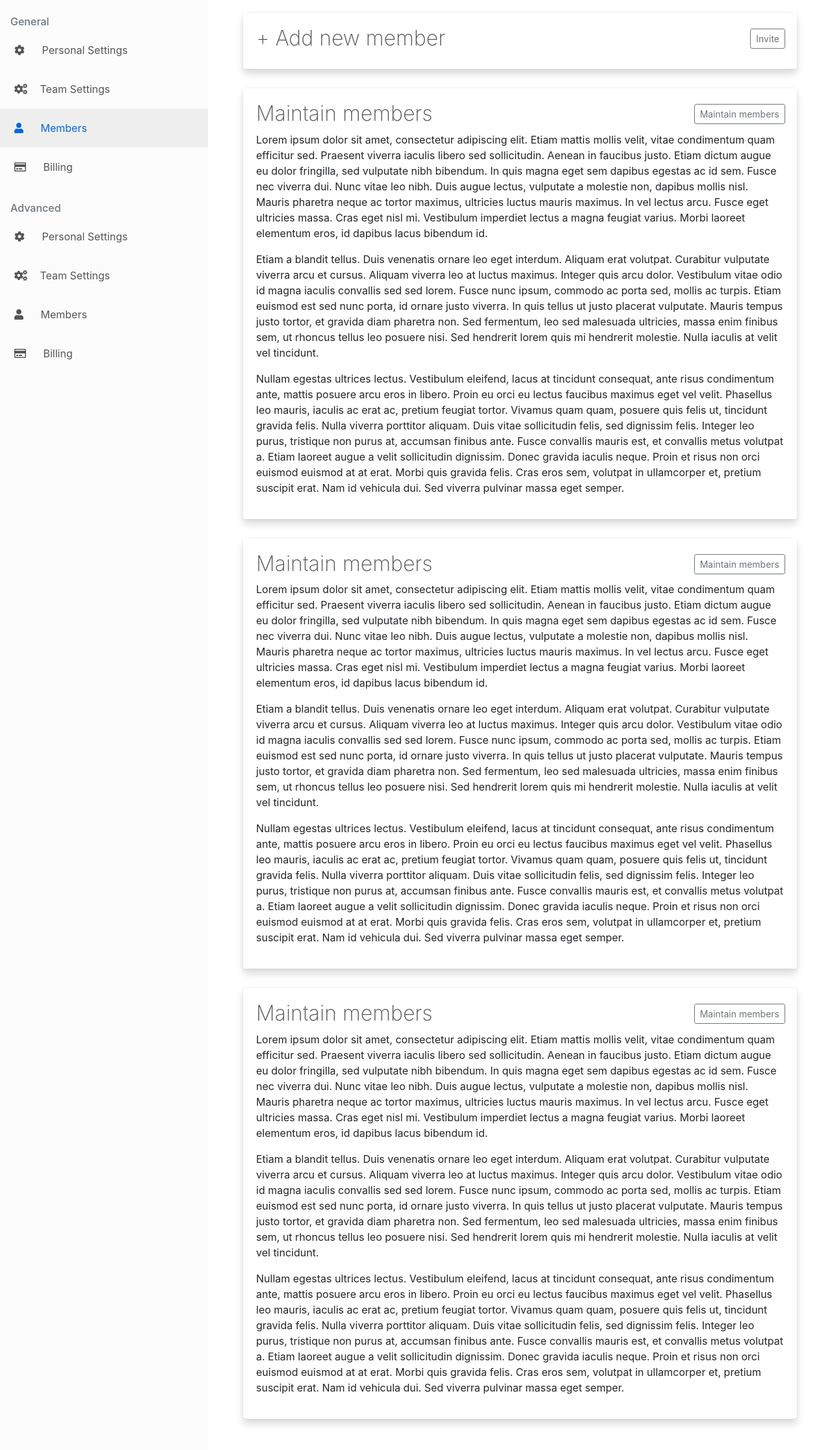
After one commit to kosaaron/ssbs, a PHP site: page /settings.html in a window 1280 px wide. The commit adds this page. Shown: the top 2232 px of the page at 65% size. Run offline with PHP 8.4, Linux system fonts and the light colour scheme; some libraries are stand-ins or nearby versions.

Commit message:
Settings page design

```diff
--- /dev/null
+++ b/css/beallitasok.css
@@ -0,0 +1,41 @@
+.setting-menu-item{
+    padding: 12px;
+    color: #555;
+}
+.setting-menu-item:hover{
+    color: #0056b3;
+}
+.setting-menu-item-active{
+    color: #0068d8;
+    background-color: #eee;
+}
+.settings-icon{
+    margin-right: 12px;
+    padding: 10px;
+}
+.settings-icon2{
+    margin-right: 5px;
+    padding: 10px;
+}
+#settingsMenu{
+    padding: 0;
+    background-color: #fcfcfc;
+}
+.settings-card{
+    margin-bottom: 30px;
+    padding: 20px;
+    position: relative;
+    background: #fff 50%;
+    background-size: cover;
+    border-radius: .25rem;
+    box-shadow: 0 0 0.25rem rgba(0,0,0,.08), 0 0.5rem 0.75rem rgba(0,0,0,.14);
+}
+.setting-title{
+    color: #555;
+    font-weight: 200;
+}
+.settings-button{
+    position: absolute;
+    top: 24px;
+    right: 18px;
+}
--- a/css/blured_mainpage.css
+++ b/css/blured_mainpage.css
@@ -56,9 +56,6 @@
     width: 50%;
     height: 250px;
 }
-.new_password_form_container{
-
-}
 .newpassword-formcontrol{
     width: 85%;
     height: calc(1.5em + .75rem + 2px);
--- a/css/main.css
+++ b/css/main.css
@@ -29,3 +29,5 @@
 @import "hello.css";
 
 @import "blured_mainpage.css";
+
+@import "beallitasok.css";
--- a/js/plug-ins/LoadFrame.js
+++ b/js/plug-ins/LoadFrame.js
@@ -195,7 +195,7 @@ export default class LoadFrame {
             case '1012':
                 return './LoadModule.js';
             case '1013':
-                return '../projects.js';
+                return '../settings.js';
             case '1014':
                 return '../log_out.js';
             default:
--- /dev/null
+++ b/settings.html
@@ -0,0 +1,249 @@
+<!DOCTYPE html>
+<html>
+
+<head>
+    <title>SSB System</title>
+    <meta name="format-detection" content="telephone=no">
+    <meta name="viewport"
+        content="width=device-width, height=device-height, initial-scale=1.0, maximum-scale=1.0, user-scalable=0">
+    <meta http-equiv="X-UA-Compatible" content="IE=edge">
+    <meta charset="utf-8">
+    <link rel="icon" href="images/logo/logo03.png">
+    <script src="https://ajax.googleapis.com/ajax/libs/jquery/3.4.1/jquery.min.js"></script>
+    <script src="https://cdnjs.cloudflare.com/ajax/libs/popper.js/1.14.7/umd/popper.min.js"
+        integrity="sha384-UO2eT0CpHqdSJQ6hJty5KVphtPhzWj9WO1clHTMGa3JDZwrnQq4sF86dIHNDz0W1"
+        crossorigin="anonymous"></script>
+    <script src="https://stackpath.bootstrapcdn.com/bootstrap/4.3.1/js/bootstrap.min.js"
+        integrity="sha384-JjSmVgyd0p3pXB1rRibZUAYoIIy6OrQ6VrjIEaFf/nJGzIxFDsf4x0xIM+B07jRM"
+        crossorigin="anonymous"></script>
+    <link rel='stylesheet' href='https://use.fontawesome.com/releases/v5.7.0/css/all.css'
+        integrity='sha384-lZN37f5QGtY3VHgisS14W3ExzMWZxybE1SJSEsQp9S+oqd12jhcu+A56Ebc1zFSJ' crossorigin='anonymous'>
+    <link rel="stylesheet"
+        href="https://cdn.jsdelivr.net/npm/bootstrap-select@1.13.9/dist/css/bootstrap-select.min.css">
+    <script src="https://cdn.jsdelivr.net/npm/bootstrap-select@1.13.9/dist/js/bootstrap-select.min.js"></script>
+    <link rel="stylesheet" type="text/css" href="https://cdn.jsdelivr.net/npm/chart.js@2.8.0/dist/Chart.css">
+    <script src="https://cdnjs.cloudflare.com/ajax/libs/limonte-sweetalert2/8.11.8/sweetalert2.min.js"></script>
+    <link rel="stylesheet" href="https://cdnjs.cloudflare.com/ajax/libs/limonte-sweetalert2/8.11.8/sweetalert2.min.css">
+    <!-- <link rel="icon" href="images/favicon.ico" type="image/x-icon"> - Ádám: kell ikon-->
+    <link rel="stylesheet" href="css/main.css">
+</head>
+
+<body>
+    <div class="display-flex flex-row full-screen">
+        <nav id="settingsMenu" class="col-sm-4 col-md-3 d-md-block sidebar">
+            <h6 class="sidebar-heading d-flex justify-content-between align-items-center px-3 mt-4 mb-1 text-muted">
+                <span>General</span>
+            </h6>
+            <ul class="nav flex-column">
+                <li class="nav-item">
+                    <a class="nav-link setting-menu-item" href="#">
+                        <i class="fas fa-cog settings-icon"></i>
+                        Personal Settings
+                    </a>
+                </li>
+                <li class="nav-item">
+                    <a class="nav-link setting-menu-item" href="#">
+                        <i class="fas fa-cogs settings-icon2"></i>
+                        Team Settings
+                    </a>
+                </li>
+                <li class="nav-item">
+                    <a class="nav-link setting-menu-item setting-menu-item-active" href="#">
+                        <i class="fas fa-user settings-icon"></i>
+                        Members <span class="sr-only">(current)</span>
+                    </a>
+                </li>
+                <li class="nav-item">
+                    <a class="nav-link setting-menu-item" href="#">
+                        <i class="far fa-credit-card settings-icon"></i>
+                        Billing
+                    </a>
+                </li>
+            </ul>
+
+            <h6 class="sidebar-heading d-flex justify-content-between align-items-center px-3 mt-4 mb-1 text-muted">
+                <span>Advanced</span>
+                <a class="d-flex align-items-center text-muted" href="#" aria-label="Add a new report">
+                    <span data-feather="plus-circle"></span>
+                </a>
+            </h6>
+            <ul class="nav flex-column">
+                <li class="nav-item">
+                    <a class="nav-link setting-menu-item" href="#">
+                        <i class="fas fa-cog settings-icon"></i>
+                        Personal Settings
+                    </a>
+                </li>
+                <li class="nav-item">
+                    <a class="nav-link setting-menu-item" href="#">
+                        <i class="fas fa-cogs settings-icon2"></i>
+                        Team Settings
+                    </a>
+                </li>
+                <li class="nav-item">
+                    <a class="nav-link setting-menu-item" href="#">
+                        <i class="fas fa-user settings-icon"></i>
+                        Members <span class="sr-only">(current)</span>
+                    </a>
+                </li>
+                <li class="nav-item">
+                    <a class="nav-link setting-menu-item" href="#">
+                        <i class="far fa-credit-card settings-icon"></i>
+                        Billing
+                    </a>
+                </li>
+            </ul>
+        </nav>
+
+        <main role="main" class="col-sm-8 col-md-9 ml-sm-auto px-md-4">
+            <div class="card-container">
+                <div
+                    class="settings-card">
+                    <div class="row">
+                        <div class="col-12">
+                            <h1 class="h2 setting-title">+ Add new member</h1>
+                        </div>
+                        <button type="button" class="btn btn-sm btn-outline-secondary settings-button">
+                            <span data-feather="calendar"></span>
+                            Invite
+                        </button>
+                    </div>
+                </div>
+                <div
+                    class="settings-card">
+                    <div class="row">
+                        <div class="col-12">
+                            <h1 class="h2 setting-title">Maintain members</h1>
+                        </div>
+                        <button type="button" class="btn btn-sm btn-outline-secondary settings-button">
+                            <span data-feather="calendar"></span>
+                            Maintain members
+                        </button>
+                    </div>
+                    <div class="row">
+                        <div class="col-12">
+                            <p>
+                                Lorem ipsum dolor sit amet, consectetur adipiscing elit. Etiam mattis mollis velit, vitae
+                                condimentum quam efficitur sed. Praesent viverra iaculis libero sed sollicitudin. Aenean in
+                                faucibus justo. Etiam dictum augue eu dolor fringilla, sed vulputate nibh bibendum. In quis
+                                magna eget sem dapibus egestas ac id sem. Fusce nec viverra dui. Nunc vitae leo nibh. Duis
+                                augue lectus, vulputate a molestie non, dapibus mollis nisl. Mauris pharetra neque ac tortor
+                                maximus, ultricies luctus mauris maximus. In vel lectus arcu. Fusce eget ultricies massa.
+                                Cras eget nisl mi. Vestibulum imperdiet lectus a magna feugiat varius. Morbi laoreet
+                                elementum eros, id dapibus lacus bibendum id.</p>
+                            <p>Etiam a blandit tellus. Duis venenatis ornare leo eget interdum. Aliquam erat volutpat.
+                                Curabitur vulputate viverra arcu et cursus. Aliquam viverra leo at luctus maximus. Integer
+                                quis arcu dolor. Vestibulum vitae odio id magna iaculis convallis sed sed lorem. Fusce nunc
+                                ipsum, commodo ac porta sed, mollis ac turpis. Etiam euismod est sed nunc porta, id ornare
+                                justo viverra. In quis tellus ut justo placerat vulputate. Mauris tempus justo tortor, et
+                                gravida diam pharetra non. Sed fermentum, leo sed malesuada ultricies, massa enim finibus
+                                sem, ut rhoncus tellus leo posuere nisi. Sed hendrerit lorem quis mi hendrerit molestie.
+                                Nulla iaculis at velit vel tincidunt.</p>
+                            <p>Nullam egestas ultrices lectus. Vestibulum eleifend, lacus at tincidunt consequat, ante risus
+                                condimentum ante, mattis posuere arcu eros in libero. Proin eu orci eu lectus faucibus
+                                maximus eget vel velit. Phasellus leo mauris, iaculis ac erat ac, pretium feugiat tortor.
+                                Vivamus quam quam, posuere quis felis ut, tincidunt gravida felis. Nulla viverra porttitor
+                                aliquam. Duis vitae sollicitudin felis, sed dignissim felis. Integer leo purus, tristique
+                                non purus at, accumsan finibus ante. Fusce convallis mauris est, et convallis metus volutpat
+                                a. Etiam laoreet augue a velit sollicitudin dignissim. Donec gravida iaculis neque. Proin et
+                                risus non orci euismod euismod at at erat. Morbi quis gravida felis. Cras eros sem, volutpat
+                                in ullamcorper et, pretium suscipit erat. Nam id vehicula dui. Sed viverra pulvinar massa
+                                eget semper.
+                            </p>
+                        </div>
+                    </div>
+                </div>
+                <div
+                    class="settings-card">
+                    <div class="row">
+                        <div class="col-12">
+                            <h1 class="h2 setting-title">Maintain members</h1>
+                        </div>
+                        <button type="button" class="btn btn-sm btn-outline-secondary settings-button">
+                            <span data-feather="calendar"></span>
+                            Maintain members
+                        </button>
+                    </div>
+                    <div class="row">
+                        <div class="col-12">
+                            <p>
+                                Lorem ipsum dolor sit amet, consectetur adipiscing elit. Etiam mattis mollis velit, vitae
+                                condimentum quam efficitur sed. Praesent viverra iaculis libero sed sollicitudin. Aenean in
+                                faucibus justo. Etiam dictum augue eu dolor fringilla, sed vulputate nibh bibendum. In quis
+                                magna eget sem dapibus egestas ac id sem. Fusce nec viverra dui. Nunc vitae leo nibh. Duis
+                                augue lectus, vulputate a molestie non, dapibus mollis nisl. Mauris pharetra neque ac tortor
+                                maximus, ultricies luctus mauris maximus. In vel lectus arcu. Fusce eget ultricies massa.
+                                Cras eget nisl mi. Vestibulum imperdiet lectus a magna feugiat varius. Morbi laoreet
+                                elementum eros, id dapibus lacus bibendum id.</p>
+                            <p>Etiam a blandit tellus. Duis venenatis ornare leo eget interdum. Aliquam erat volutpat.
+                                Curabitur vulputate viverra arcu et cursus. Aliquam viverra leo at luctus maximus. Integer
+                                quis arcu dolor. Vestibulum vitae odio id magna iaculis convallis sed sed lorem. Fusce nunc
+                                ipsum, commodo ac porta sed, mollis ac turpis. Etiam euismod est sed nunc porta, id ornare
+                                justo viverra. In quis tellus ut justo placerat vulputate. Mauris tempus justo tortor, et
+                                gravida diam pharetra non. Sed fermentum, leo sed malesuada ultricies, massa enim finibus
+                                sem, ut rhoncus tellus leo posuere nisi. Sed hendrerit lorem quis mi hendrerit molestie.
+                                Nulla iaculis at velit vel tincidunt.</p>
+                            <p>Nullam egestas ultrices lectus. Vestibulum eleifend, lacus at tincidunt consequat, ante risus
+                                condimentum ante, mattis posuere arcu eros in libero. Proin eu orci eu lectus faucibus
+                                maximus eget vel velit. Phasellus leo mauris, iaculis ac erat ac, pretium feugiat tortor.
+                                Vivamus quam quam, posuere quis felis ut, tincidunt gravida felis. Nulla viverra porttitor
+                                aliquam. Duis vitae sollicitudin felis, sed dignissim felis. Integer leo purus, tristique
+                                non purus at, accumsan finibus ante. Fusce convallis mauris est, et convallis metus volutpat
+                                a. Etiam laoreet augue a velit sollicitudin dignissim. Donec gravida iaculis neque. Proin et
+                                risus non orci euismod euismod at at erat. Morbi quis gravida felis. Cras eros sem, volutpat
+                                in ullamcorper et, pretium suscipit erat. Nam id vehicula dui. Sed viverra pulvinar massa
+                                eget semper.
+                            </p>
+                        </div>
+                    </div>
+                </div>
+                <div
+                    class="settings-card">
+                    <div class="row">
+                        <div class="col-12">
+                            <h1 class="h2 setting-title">Maintain members</h1>
+                        </div>
+                        <button type="button" class="btn btn-sm btn-outline-secondary settings-button">
+                            <span data-feather="calendar"></span>
+                            Maintain members
+                        </button>
+                    </div>
+                    <div class="row">
+                        <div class="col-12">
+                            <p>
+                                Lorem ipsum dolor sit amet, consectetur adipiscing elit. Etiam mattis mollis velit, vitae
+                                condimentum quam efficitur sed. Praesent viverra iaculis libero sed sollicitudin. Aenean in
+                                faucibus justo. Etiam dictum augue eu dolor fringilla, sed vulputate nibh bibendum. In quis
+                                magna eget sem dapibus egestas ac id sem. Fusce nec viverra dui. Nunc vitae leo nibh. Duis
+                                augue lectus, vulputate a molestie non, dapibus mollis nisl. Mauris pharetra neque ac tortor
+                                maximus, ultricies luctus mauris maximus. In vel lectus arcu. Fusce eget ultricies massa.
+                                Cras eget nisl mi. Vestibulum imperdiet lectus a magna feugiat varius. Morbi laoreet
+                                elementum eros, id dapibus lacus bibendum id.</p>
+                            <p>Etiam a blandit tellus. Duis venenatis ornare leo eget interdum. Aliquam erat volutpat.
+                                Curabitur vulputate viverra arcu et cursus. Aliquam viverra leo at luctus maximus. Integer
+                                quis arcu dolor. Vestibulum vitae odio id magna iaculis convallis sed sed lorem. Fusce nunc
+                                ipsum, commodo ac porta sed, mollis ac turpis. Etiam euismod est sed nunc porta, id ornare
+                                justo viverra. In quis tellus ut justo placerat vulputate. Mauris tempus justo tortor, et
+                                gravida diam pharetra non. Sed fermentum, leo sed malesuada ultricies, massa enim finibus
+                                sem, ut rhoncus tellus leo posuere nisi. Sed hendrerit lorem quis mi hendrerit molestie.
+                                Nulla iaculis at velit vel tincidunt.</p>
+                            <p>Nullam egestas ultrices lectus. Vestibulum eleifend, lacus at tincidunt consequat, ante risus
+                                condimentum ante, mattis posuere arcu eros in libero. Proin eu orci eu lectus faucibus
+                                maximus eget vel velit. Phasellus leo mauris, iaculis ac erat ac, pretium feugiat tortor.
+                                Vivamus quam quam, posuere quis felis ut, tincidunt gravida felis. Nulla viverra porttitor
+                                aliquam. Duis vitae sollicitudin felis, sed dignissim felis. Integer leo purus, tristique
+                                non purus at, accumsan finibus ante. Fusce convallis mauris est, et convallis metus volutpat
+                                a. Etiam laoreet augue a velit sollicitudin dignissim. Donec gravida iaculis neque. Proin et
+                                risus non orci euismod euismod at at erat. Morbi quis gravida felis. Cras eros sem, volutpat
+                                in ullamcorper et, pretium suscipit erat. Nam id vehicula dui. Sed viverra pulvinar massa
+                                eget semper.
+                            </p>
+                        </div>
+                    </div>
+                </div>
+            </div>
+        </main>
+    </div>
+</body>
+
+</html>
```
Also changed, not shown: js/settings.js (added, +247 -0 lines).
